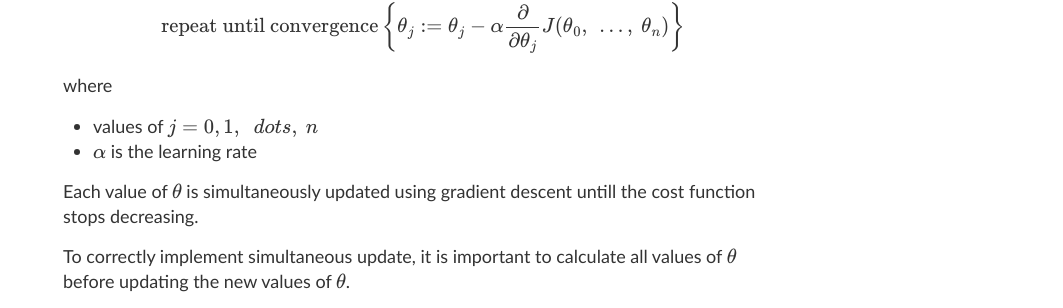
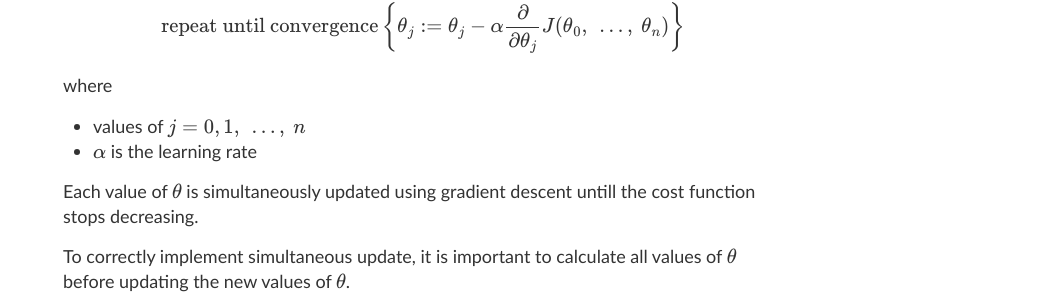
Before and after one commit to wngaw/wngaw.github.io, a Jekyll site: the page built from _posts/2019-04-07-linear-regression.md, in a window 1280 px wide and 900 px high, scrolled down 2275 px. Shown: the part 147-455 px from the top of the window, without its empty margins (217-1280 px from the left). Built offline with Jekyll 4.4.1, drawn with Linux system fonts in a browser that asks for light colours; formulas are drawn with MathJax 3.

Commit message:
correct spelling

```diff
--- a/_posts/2019-04-07-linear-regression.md
+++ b/_posts/2019-04-07-linear-regression.md
@@ -68,7 +68,7 @@ $$
 
 where
 
-- values of $$j = 0, 1,\ \;dots,\ n$$
+- values of $$j = 0, 1,\ \ldots,\ n$$
 - $$\alpha$$ is the learning rate
 
 Each value of $$\theta$$ is simultaneously updated using gradient descent untill the cost function stops decreasing.
```
